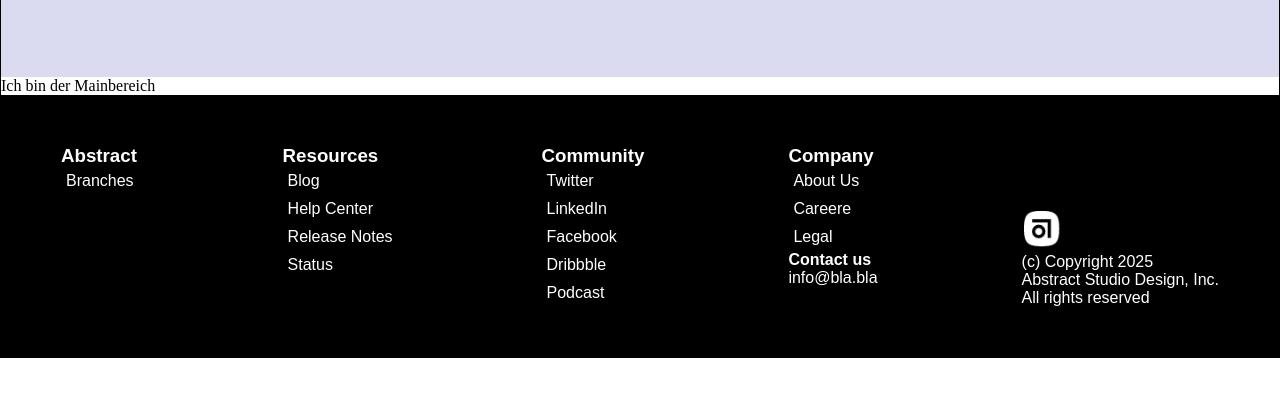
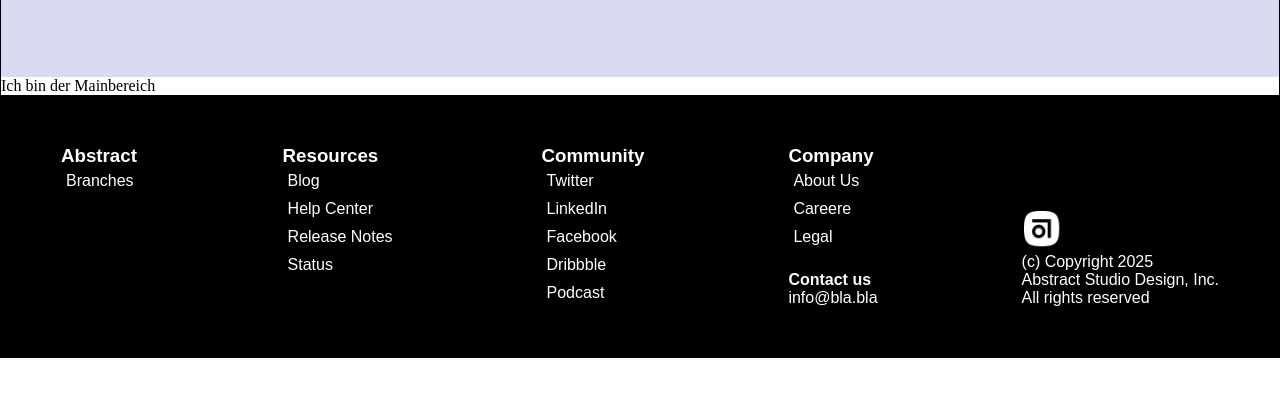
Before and after one commit to keboris/wdg24-group3, a website: page index.html in a window 1280 px wide. Shown: the part 276-672 px from the top of the page. Drawn offline with Linux system fonts and the light colour scheme.

Commit message:
Some bad inline styling :-)

```diff
--- a/index.html
+++ b/index.html
@@ -76,7 +76,7 @@
 
         <section class="FooterNavCompany">
           <h3>Company</h3>
-          <ul>
+          <ul style="padding-bottom: 20px;">
             <li><a href="index.html" title="link">About Us</a></li>
             <li><a href="index.html" title="link">Careere</a></li>
             <li><a href="index.html" title="link">Legal</a></li>
```
